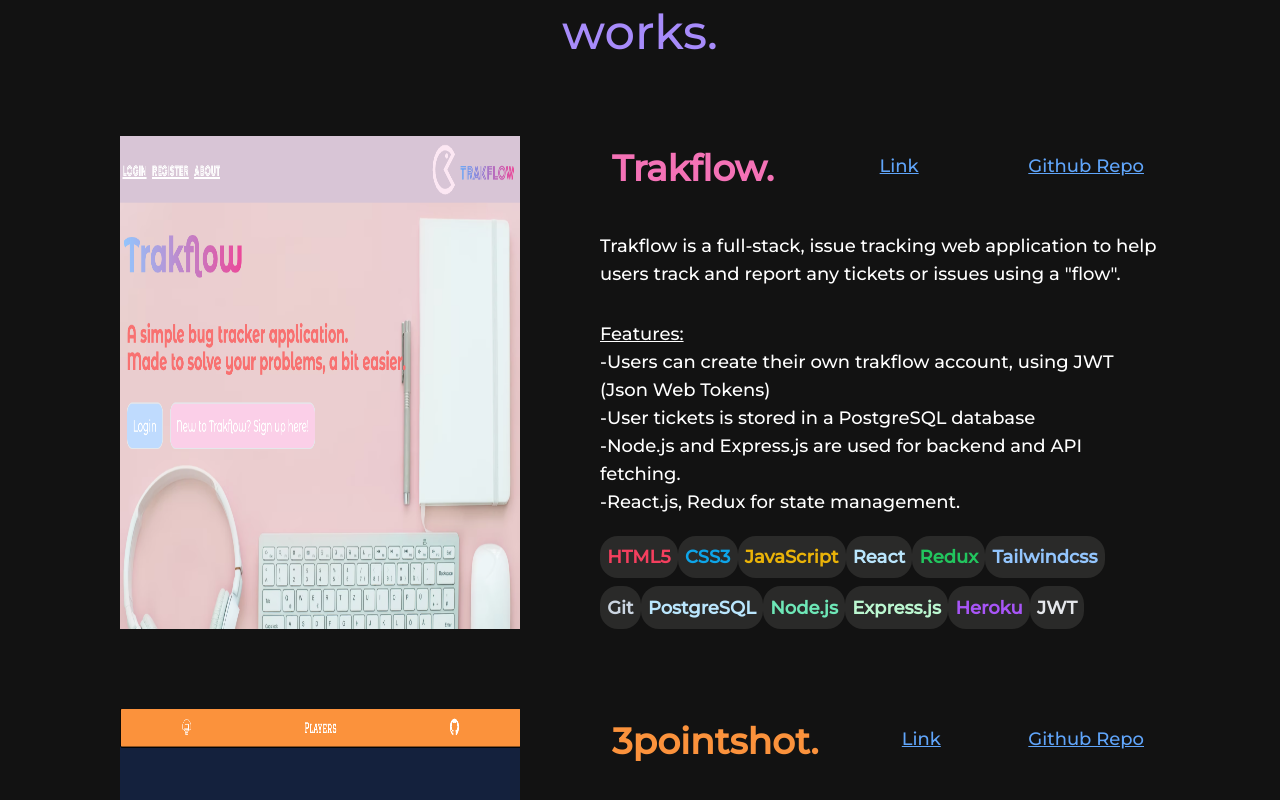
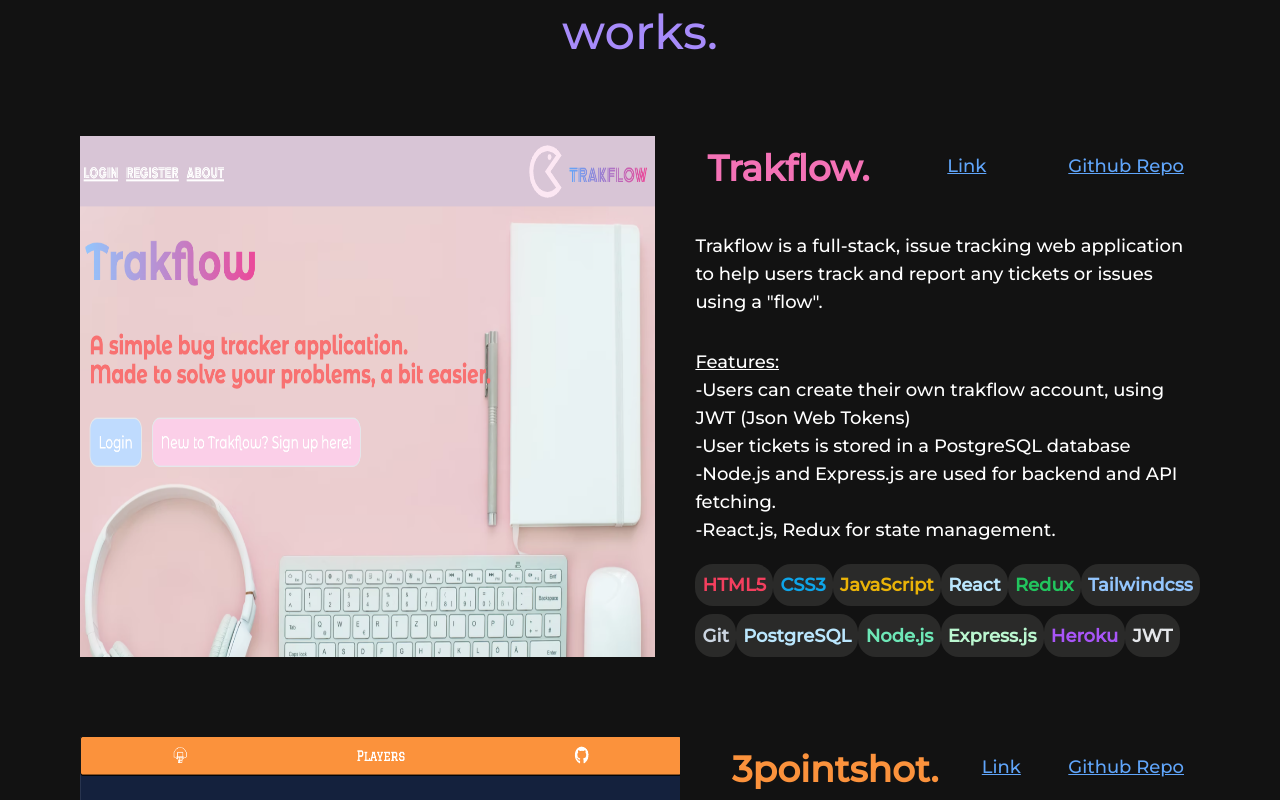
Before and after one commit to ywakili18/Portfolio_V2, a Next.js app: page / in a window 1280 px wide. Shown: the part 1040-1840 px from the top of the page. Built offline with nearby package versions, Linux system fonts and the light colour scheme.

Commit message:
fixed image size, next/image

```diff
--- a/components/projectcards/Card.js
+++ b/components/projectcards/Card.js
@@ -26,8 +26,8 @@
           <div key={path} className="sm:flex justify-evenly mt-20">
             <Image
               src={`/${path}.png`}
-              width={400}
-              height={400}
+              width={700}
+              height={500}
               alt="project image"
             />
             {checkPath(path)}
```
